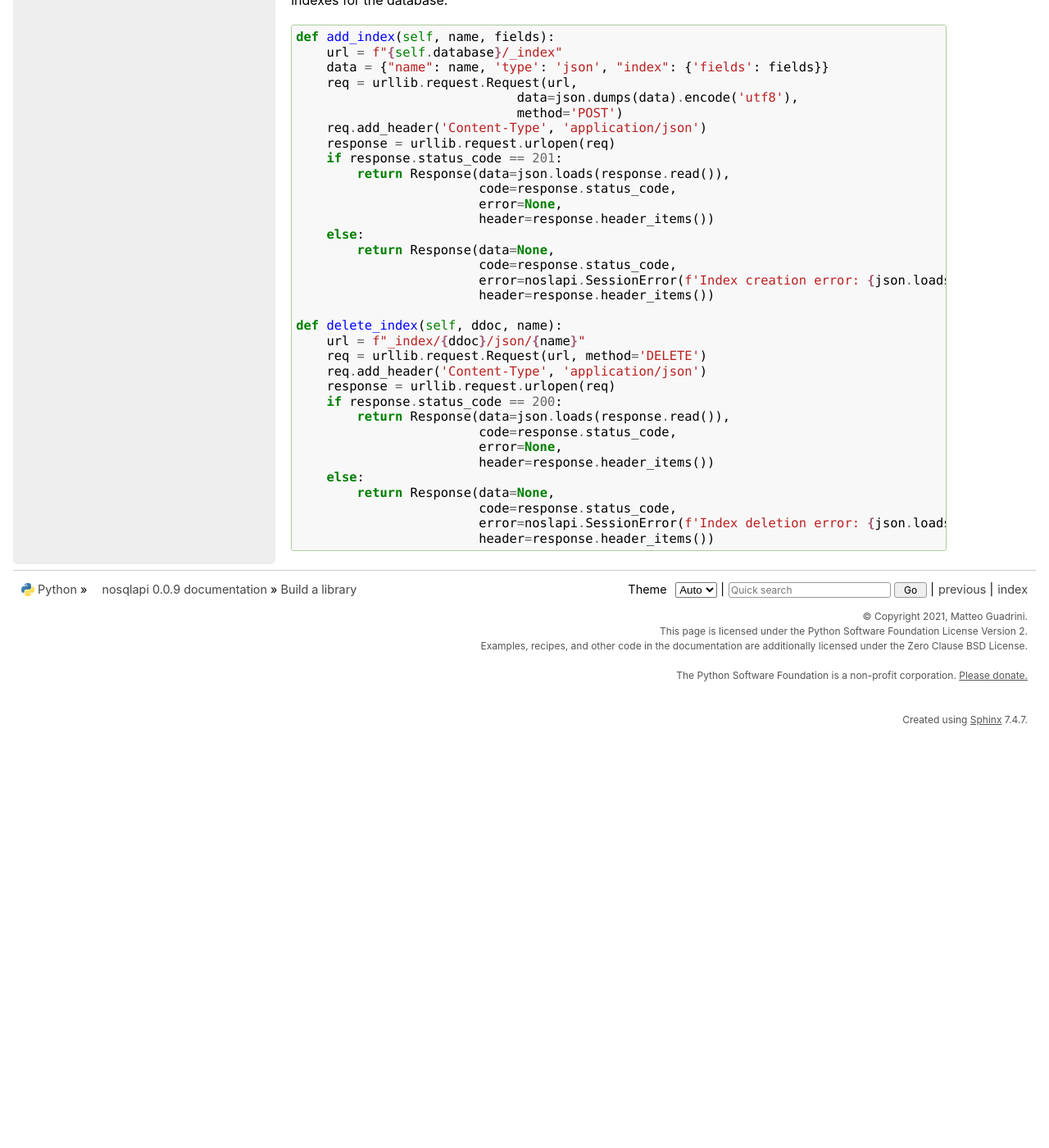
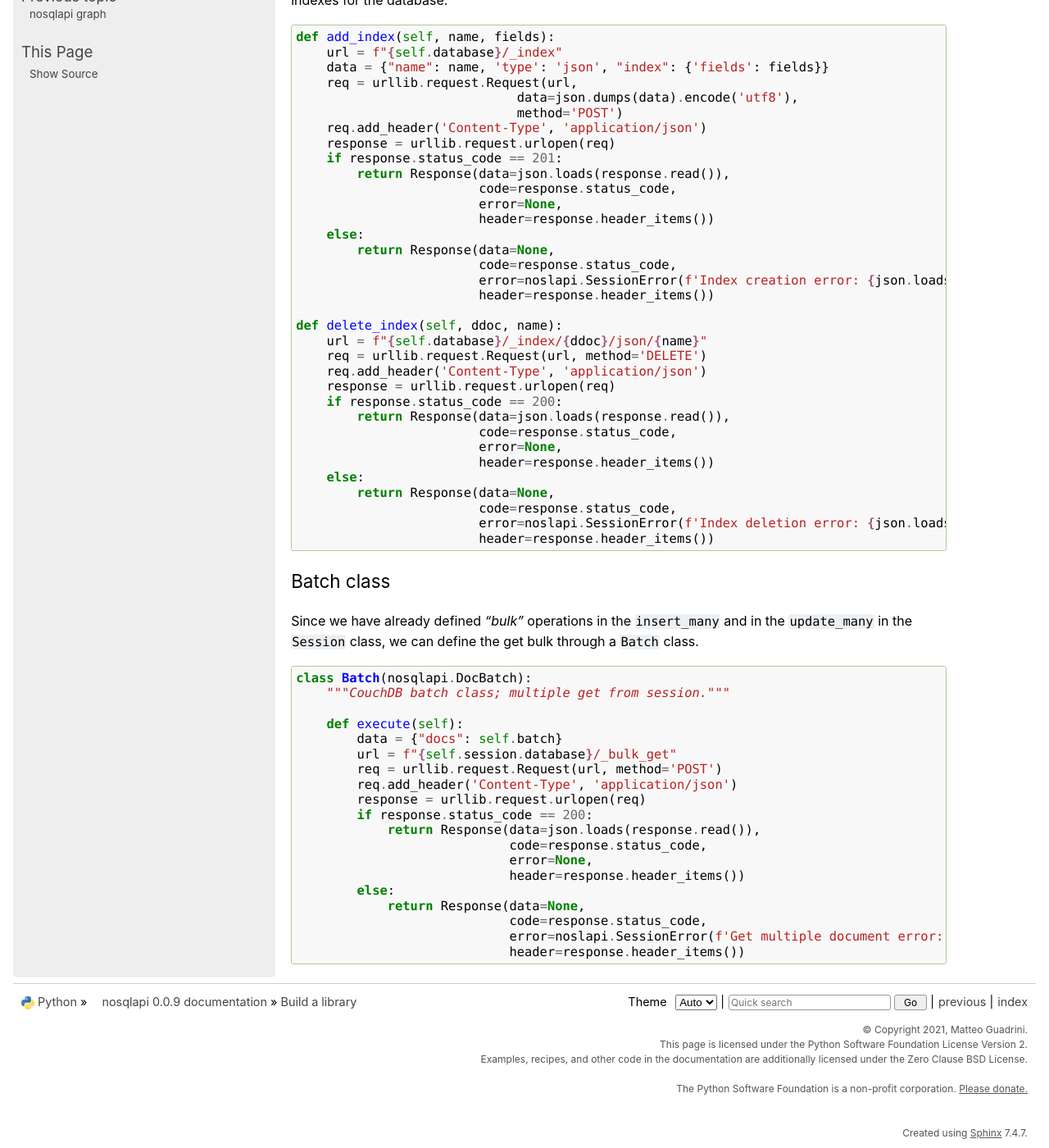
Before and after one commit to MatteoGuadrini/nosqlapi, a Sphinx documentation site: the page built from docs/source/build.rst, in a window 1280 px wide and 1400 px high, scrolled down 9215 px. Shown: the whole window at 82% size. Built offline with Sphinx 7.4.7, drawn with Linux system fonts in a browser that asks for light colours; before the commit the page ends 10111 px from its top, so only the background shows below that.

Commit message:
Add Batch class

```diff
--- a/docs/source/build.rst
+++ b/docs/source/build.rst
@@ -512,7 +512,7 @@
                                 header=response.header_items())
 
         def delete_index(self, ddoc, name):
-            url = f"_index/{ddoc}/json/{name}"
+            url = f"{self.database}/_index/{ddoc}/json/{name}"
             req = urllib.request.Request(url, method='DELETE')
             req.add_header('Content-Type', 'application/json')
             response = urllib.request.urlopen(req)
@@ -526,3 +526,31 @@
                                 code=response.status_code,
                                 error=noslapi.SessionError(f'Index deletion error: {json.loads(response.read())}'),
                                 header=response.header_items())
+
+Batch class
+***********
+
+Since we have already defined *"bulk"* operations in the ``insert_many`` and in the ``update_many`` in the ``Session`` class,
+we can define the get bulk through a ``Batch`` class.
+
+.. code-block:: python
+
+    class Batch(nosqlapi.DocBatch):
+        """CouchDB batch class; multiple get from session."""
+
+        def execute(self):
+            data = {"docs": self.batch}
+            url = f"{self.session.database}/_bulk_get"
+            req = urllib.request.Request(url, method='POST')
+            req.add_header('Content-Type', 'application/json')
+            response = urllib.request.urlopen(req)
+            if response.status_code == 200:
+                return Response(data=json.loads(response.read()),
+                                code=response.status_code,
+                                error=None,
+                                header=response.header_items())
+            else:
+                return Response(data=None,
+                                code=response.status_code,
+                                error=noslapi.SessionError(f'Get multiple document error: {json.loads(response.read())}'),
+                                header=response.header_items())
```
